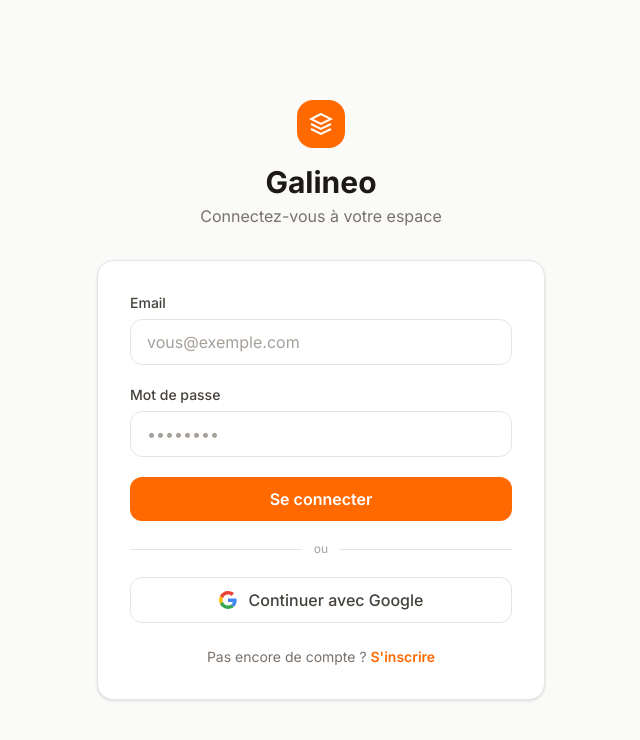
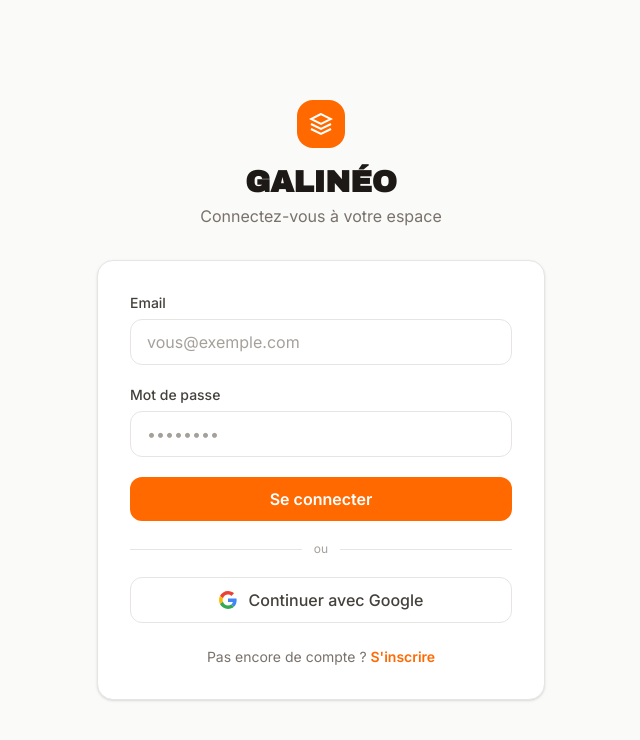
Before and after one commit to ClemKpl/Galineo, a Next.js app in the folder frontend/: page /login in a window 1280 px wide. Shown: the top 740 px of the page, without its empty margins (319-959 px from the left). Built offline with nearby package versions, Linux system fonts and the light colour scheme; no server answers.

Commit message:
style: update logo to GALINÉO with Archivo Black font across login, register and sidebar

```diff
--- a/frontend/app/(auth)/login/page.tsx
+++ b/frontend/app/(auth)/login/page.tsx
@@ -52,7 +52,7 @@
             <path d="M12 2L2 7l10 5 10-5-10-5z" /><path d="M2 17l10 5 10-5" /><path d="M2 12l10 5 10-5" />
           </svg>
         </div>
-        <h1 className="text-3xl font-bold text-stone-900">Galineo</h1>
+        <h1 className="text-3xl font-bold text-stone-900" style={{ fontFamily: "'Archivo Black', sans-serif" }}>GALINÉO</h1>
         <p className="text-stone-500 mt-1">Connectez-vous à votre espace</p>
       </div>
 
--- a/frontend/app/(auth)/register/page.tsx
+++ b/frontend/app/(auth)/register/page.tsx
@@ -53,7 +53,7 @@
             <path d="M12 2L2 7l10 5 10-5-10-5z" /><path d="M2 17l10 5 10-5" /><path d="M2 12l10 5 10-5" />
           </svg>
         </div>
-        <h1 className="text-3xl font-bold text-stone-900">Galineo</h1>
+        <h1 className="text-3xl font-bold text-stone-900" style={{ fontFamily: "'Archivo Black', sans-serif" }}>GALINÉO</h1>
         <p className="text-stone-500 mt-1">Créez votre compte</p>
       </div>
 
--- a/frontend/app/globals.css
+++ b/frontend/app/globals.css
@@ -1,4 +1,4 @@
-@import url('https://fonts.googleapis.com/css2?family=Inter:wght@400;500;600;700&display=swap');
+@import url('https://fonts.googleapis.com/css2?family=Inter:wght@400;500;600;700&family=Archivo+Black&display=swap');
 @import "tailwindcss";
 
 * { box-sizing: border-box; }
--- a/frontend/components/Sidebar.tsx
+++ b/frontend/components/Sidebar.tsx
@@ -285,7 +285,7 @@
         {/* Logo & Close Button */}
         <div className="px-5 h-16 flex items-center justify-between border-b border-stone-800">
           <div className="flex items-center gap-2">
-            <span className="text-white font-bold text-lg tracking-tight">Galineo</span>
+            <span className="text-white font-bold text-lg tracking-tight" style={{ fontFamily: "'Archivo Black', sans-serif" }}>GALINÉO</span>
             {user?.plan === 'unlimited' ? (
               <span className="flex items-center gap-1 bg-gradient-to-r from-purple-600 to-indigo-600 text-white text-[10px] font-bold px-2 py-0.5 rounded-full shadow-md">
                 <svg width="10" height="10" fill="none" stroke="currentColor" strokeWidth="3" viewBox="0 0 24 24">
```
